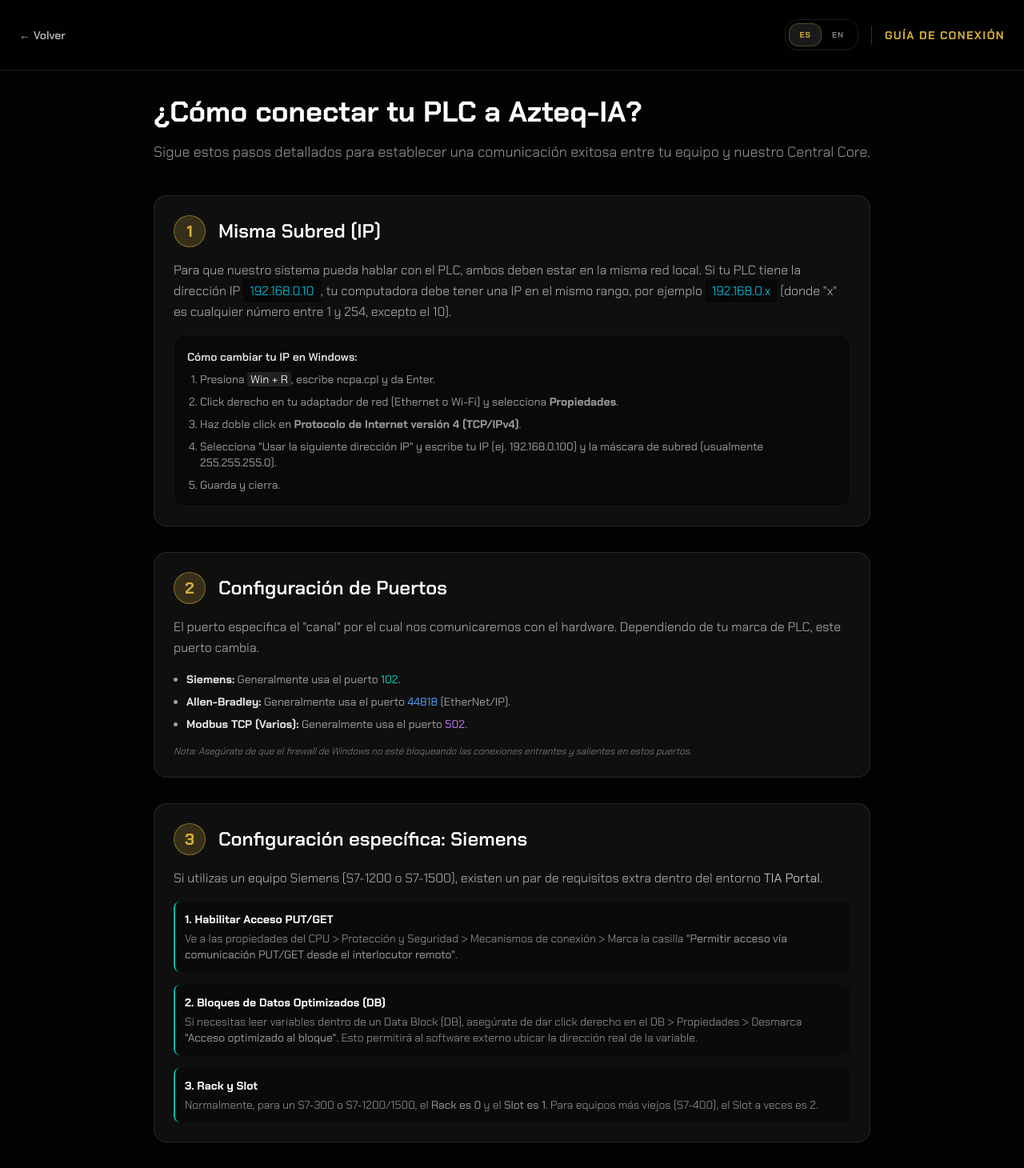
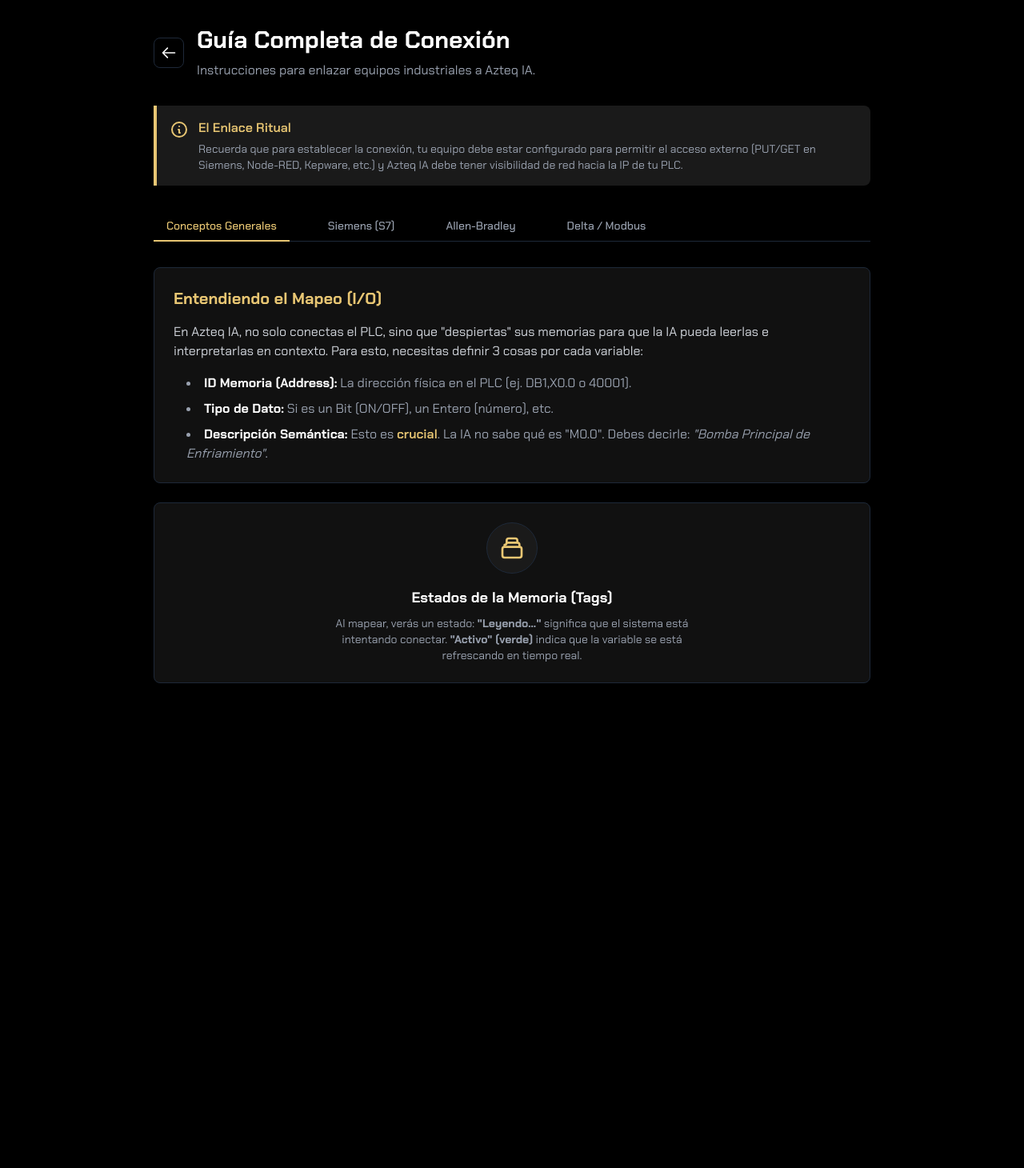
Before and after one commit to lauro99/Azteq-IA-core, a Next.js app: page /planta/ayuda in a window 1280 px wide. Shown: the whole page at 80% size. After the commit the page ends 886 px from the top, so only its background shows below. Built offline with nearby package versions, Linux system fonts and the light colour scheme.

Commit message:
feat: Enhance AyudaConexionPlanta with navigation button and content updates

```diff
--- a/src/app/planta/ayuda/page.tsx
+++ b/src/app/planta/ayuda/page.tsx
@@ -1,122 +1,254 @@
 'use client';
+
+import React, { useState } from 'react';
 import { useRouter } from 'next/navigation';
-import LanguageSelector from '@/components/LanguageSelector';
 
-export default function PlantaAyuda() {
+export default function AyudaConexionPlanta() {
   const router = useRouter();
+  const [activeTab, setActiveTab] = useState<'general' | 'siemens' | 'ab' | 'delta'>('general');
+
+  const tabClasses = (tab: string) => `
+    px-4 py-2 border-b-2 font-medium text-sm transition-colors
+    ${activeTab === tab
+      ? 'border-[#E8C673] text-[#E8C673]'
+      : 'border-transparent text-gray-400 hover:text-gray-200 hover:border-gray-600'}
+  `;
 
   return (
-    <div className="min-h-screen w-full flex flex-col relative bg-[#111]">
-      <div className="absolute inset-0 bg-black/80 pointer-events-none z-0"></div>
+    <div className="min-h-screen bg-black text-white p-8">
+      <div className="max-w-4xl mx-auto">
+        {/* Header */}
+        <div className="flex items-center gap-4 mb-8">
+          <button
+            onClick={() => router.back()}
+            className="p-2 hover:bg-[#1A1A1A] rounded-lg transition-colors border border-gray-800"
+          >
+            <svg className="w-5 h-5" fill="none" stroke="currentColor" viewBox="0 0 24 24">
+              <path strokeLinecap="round" strokeLinejoin="round" strokeWidth={2} d="M10 19l-7-7m0 0l7-7m-7 7h18" />
+            </svg>
+          </button>
+          <div>
+            <h1 className="text-3xl font-bold">Guía Completa de Conexión</h1>
+            <p className="text-gray-400 mt-2">Instrucciones para enlazar equipos industriales a Azteq IA.</p>
+          </div>
+        </div>
 
-      {/* Header Fijo */}
-      <header className="relative z-20 p-4 sm:p-6 flex justify-between items-center border-b border-white/10 bg-black/40 backdrop-blur-md">
-        <button
-          onClick={() => router.back()}
-          className="text-white/70 hover:text-white flex items-center gap-2 text-sm font-semibold transition-colors"
-        >
-          <span>← Volver</span>
-        </button>
-        <div className="flex items-center gap-4">
-          <LanguageSelector />
-          <div className="h-6 w-px bg-white/20"></div>
-          <span className="font-bold text-sm tracking-widest uppercase text-[#D4AF37]">
-            Guía de Conexión
-          </span>
+        {/* Notificación Importante */}
+        <div className="bg-[#1A1A1A] border-l-4 border-[#E8C673] p-4 mb-8 rounded-r-lg">
+          <div className="flex items-start gap-3">
+            <svg className="w-6 h-6 text-[#E8C673] flex-shrink-0 mt-0.5" fill="none" stroke="currentColor" viewBox="0 0 24 24">
+              <path strokeLinecap="round" strokeLinejoin="round" strokeWidth={2} d="M13 16h-1v-4h-1m1-4h.01M21 12a9 9 0 11-18 0 9 9 0 0118 0z" />
+            </svg>
+            <div>
+              <h3 className="font-semibold text-[#E8C673]">El Enlace Ritual</h3>
+              <p className="text-gray-400 text-sm mt-1">
+                Recuerda que para establecer la conexión, tu equipo debe estar configurado para permitir el acceso externo (PUT/GET en Siemens, Node-RED, Kepware, etc.) y Azteq IA debe tener visibilidad de red hacia la IP de tu PLC.
+              </p>
+            </div>
+          </div>
         </div>
-      </header>
 
-      {/* Contenido Principal */}
-      <main className="relative z-10 flex-1 overflow-y-auto p-4 md:p-8 flex justify-center text-white">
-        <div className="w-full max-w-4xl">
-          <h1 className="text-3xl md:text-4xl font-bold mb-4 text-white">
-            ¿Cómo conectar tu PLC a Azteq-IA?
-          </h1>
-          <p className="text-white/60 mb-10 text-lg font-light">
-            Sigue estos pasos detallados para establecer una comunicación exitosa entre tu equipo y nuestro Central Core.
-          </p>
+        {/* Tabs */}
+        <div className="border-b border-gray-800 mb-8">
+          <nav className="-mb-px flex space-x-8 overflow-x-auto">
+            <button onClick={() => setActiveTab('general')} className={tabClasses('general')}>Conceptos Generales</button>
+            <button onClick={() => setActiveTab('siemens')} className={tabClasses('siemens')}>Siemens (S7)</button>
+            <button onClick={() => setActiveTab('ab')} className={tabClasses('ab')}>Allen-Bradley</button>
+            <button onClick={() => setActiveTab('delta')} className={tabClasses('delta')}>Delta / Modbus</button>
+          </nav>
+        </div>
 
-          <div className="space-y-8">
-            {/* Paso 1 */}
-            <div className="bg-white/5 border border-white/10 rounded-2xl p-6 shadow-lg">
-              <div className="flex items-center gap-4 mb-4">
-                <div className="w-10 h-10 rounded-full bg-[#D4AF37]/20 border border-[#D4AF37]/50 flex items-center justify-center text-[#D4AF37] font-bold text-xl">
-                  1
+        {/* Contenido General */}
+        {activeTab === 'general' && (
+          <div className="space-y-6">
+            <section className="bg-[#111] border border-gray-800 rounded-lg p-6">
+              <h2 className="text-xl font-bold mb-4 text-[#E8C673]">Entendiendo el Mapeo (I/O)</h2>
+              <p className="text-gray-300 mb-4">
+                En Azteq IA, no solo conectas el PLC, sino que "despiertas" sus memorias para que la IA pueda leerlas e interpretarlas en contexto. Para esto, necesitas definir 3 cosas por cada variable:
+              </p>
+              <ul className="list-disc list-inside text-gray-400 space-y-2 ml-4">
+                <li><strong className="text-white">ID Memoria (Address):</strong> La dirección física en el PLC (ej. DB1,X0.0 o 40001).</li>
+                <li><strong className="text-white">Tipo de Dato:</strong> Si es un Bit (ON/OFF), un Entero (número), etc.</li>
+                <li><strong className="text-white">Descripción Semántica:</strong> Esto es <span className="text-[#E8C673] font-semibold">crucial</span>. La IA no sabe qué es "M0.0". Debes decirle: <em>"Bomba Principal de Enfriamiento"</em>.</li>
+              </ul>
+            </section>
+
+            <section className="bg-[#111] border border-gray-800 rounded-lg p-6 flex flex-col items-center justify-center text-center">
+                <div className="w-16 h-16 bg-[#1A1A1A] rounded-full flex items-center justify-center mb-4 border border-gray-800">
+                    <svg className="w-8 h-8 text-[#E8C673]" fill="none" stroke="currentColor" viewBox="0 0 24 24">
+                        <path strokeLinecap="round" strokeLinejoin="round" strokeWidth={2} d="M19 11H5m14 0a2 2 0 012 2v6a2 2 0 01-2 2H5a2 2 0 01-2-2v-6a2 2 0 012-2m14 0V9a2 2 0 00-2-2M5 11V9a2 2 0 002-2m0 0V5a2 2 0 012-2h6a2 2 0 012 2v2M7 7h10" />
+                    </svg>
                 </div>
-                <h2 className="text-2xl font-semibold">Misma Subred (IP)</h2>
-              </div>
-              <p className="text-white/70 mb-4 font-light leading-relaxed">
-                Para que nuestro sistema pueda hablar con el PLC, ambos deben estar en la misma red local. Si tu PLC tiene la dirección IP <code className="bg-black/50 px-2 py-1 rounded text-cyan-400">192.168.0.10</code>, tu computadora debe tener una IP en el mismo rango, por ejemplo <code className="bg-black/50 px-2 py-1 rounded text-cyan-400">192.168.0.x</code> (donde "x" es cualquier número entre 1 y 254, excepto el 10).
+                <h3 className="font-bold text-lg mb-2">Estados de la Memoria (Tags)</h3>
+                <p className="text-gray-400 text-sm max-w-md">
+                    Al mapear, verás un estado: <strong>"Leyendo..."</strong> significa que el sistema está intentando conectar. <strong>"Activo" (verde)</strong> indica que la variable se está refrescando en tiempo real.
+                </p>
+            </section>
+          </div>
+        )}
+
+        {/* Contenido Siemens */}
+        {activeTab === 'siemens' && (
+          <div className="space-y-6">
+             <section className="bg-[#111] border border-gray-800 rounded-lg p-6">
+              <h2 className="text-xl font-bold mb-4 text-[#E8C673]">Conexión Siemens S7 (S7-1200, S7-1500, S7-300)</h2>
+              <p className="text-gray-300 mb-4">
+                Para que Azteq IA pueda leer las variables de tu PLC Siemens, debes habilitar el acceso PUT/GET en el TIA Portal.
               </p>
-              <div className="bg-black/40 p-4 rounded-xl border border-white/5">
-                <h3 className="font-semibold text-sm mb-2 text-white/90">Cómo cambiar tu IP en Windows:</h3>
-                <ol className="text-sm text-white/60 space-y-2 list-decimal pl-4">
-                  <li>Presiona <kbd className="bg-white/10 px-1 rounded text-white/90">Win + R</kbd>, escribe <code>ncpa.cpl</code> y da Enter.</li>
-                  <li>Click derecho en tu adaptador de red (Ethernet o Wi-Fi) y selecciona <strong>Propiedades</strong>.</li>
-                  <li>Haz doble click en <strong>Protocolo de Internet versión 4 (TCP/IPv4)</strong>.</li>
-                  <li>Selecciona "Usar la siguiente dirección IP" y escribe tu IP (ej. 192.168.0.100) y la máscara de subred (usualmente 255.255.255.0).</li>
-                  <li>Guarda y cierra.</li>
+
+              <div className="bg-[#1A1A1A] p-4 rounded-md mb-6 relative">
+                <span className="absolute top-2 left-2 text-xs font-bold text-gray-500 uppercase">TIA PORTAL SETUP</span>
+                <ol className="list-decimal list-inside text-gray-400 space-y-3 mt-4">
+                  <li>Ve a las Propiedades de la CPU.</li>
+                  <li>Navega a: <span className="text-white">Protection & Security {'>'} Connection mechanisms</span>.</li>
+                  <li>Marca la casilla: <strong className="text-[#E8C673]">Permit access with PUT/GET communication from remote partner</strong>.</li>
+                  <li><strong className="text-white">Importante:</strong> Si usas Data Blocks (DBs), ve a las propiedades del DB y <strong>DESMARCA</strong> la opción "Optimized block access" (debe ser Standard).</li>
                 </ol>
               </div>
-            </div>
 
-            {/* Paso 2 */}
-            <div className="bg-white/5 border border-white/10 rounded-2xl p-6 shadow-lg">
-              <div className="flex items-center gap-4 mb-4">
-                <div className="w-10 h-10 rounded-full bg-[#D4AF37]/20 border border-[#D4AF37]/50 flex items-center justify-center text-[#D4AF37] font-bold text-xl">
-                  2
-                </div>
-                <h2 className="text-2xl font-semibold">Configuración de Puertos</h2>
+              <h3 className="font-bold text-lg mb-3">Sintaxis de Memorias (Ejemplos)</h3>
+              <div className="overflow-x-auto">
+                <table className="w-full text-left text-sm text-gray-300">
+                  <thead className="bg-[#1A1A1A] text-gray-400 uppercase text-xs">
+                    <tr>
+                      <th className="px-4 py-3 rounded-tl-lg">Tipo</th>
+                      <th className="px-4 py-3">ID Memoria (Sintaxis)</th>
+                      <th className="px-4 py-3 rounded-tr-lg">Descripción</th>
+                    </tr>
+                  </thead>
+                  <tbody className="divide-y divide-gray-800">
+                    <tr>
+                      <td className="px-4 py-3">Marcas (Merker)</td>
+                      <td className="px-4 py-3 font-mono text-[#E8C673]">M0.0, M1.5</td>
+                      <td className="px-4 py-3">Bits internos estándar.</td>
+                    </tr>
+                    <tr>
+                      <td className="px-4 py-3">Data Block (Bit)</td>
+                      <td className="px-4 py-3 font-mono text-[#E8C673]">DB1,X2.0</td>
+                      <td className="px-4 py-3">Bit en el Byte 2 del DB1.</td>
+                    </tr>
+                    <tr>
+                      <td className="px-4 py-3">Data Block (Entero)</td>
+                      <td className="px-4 py-3 font-mono text-[#E8C673]">DB5,INT10</td>
+                      <td className="px-4 py-3">Entero (16bits) en el Byte 10 del DB5.</td>
+                    </tr>
+                    <tr>
+                      <td className="px-4 py-3">Data Block (Real)</td>
+                      <td className="px-4 py-3 font-mono text-[#E8C673]">DB2,REAL4</td>
+                      <td className="px-4 py-3">Flotante (32bits) en el Byte 4 del DB2.</td>
+                    </tr>
+                    <tr>
+                      <td className="px-4 py-3">Inputs / Outputs</td>
+                      <td className="px-4 py-3 font-mono text-[#E8C673]">I0.1 / Q0.2</td>
+                      <td className="px-4 py-3">Entradas y salidas físicas.</td>
+                    </tr>
+                  </tbody>
+                </table>
               </div>
-              <p className="text-white/70 mb-4 font-light leading-relaxed">
-                El puerto especifica el "canal" por el cual nos comunicaremos con el hardware. Dependiendo de tu marca de PLC, este puerto cambia.
+            </section>
+          </div>
+        )}
+
+        {/* Contenido Allen-Bradley */}
+        {activeTab === 'ab' && (
+          <div className="space-y-6">
+             <section className="bg-[#111] border border-gray-800 rounded-lg p-6">
+              <h2 className="text-xl font-bold mb-4 text-[#E8C673]">Conexión Allen-Bradley (ControlLogix, CompactLogix)</h2>
+              <p className="text-gray-300 mb-4">
+                Azteq IA lee directamente los "Tags" (nombres simbólicos) de los PLCs Allen-Bradley mediante Ethernet/IP. No necesitas direcciones de memoria físicas, sólo los nombres exactos definidos en Studio 5000.
               </p>
-              <ul className="text-sm text-white/60 space-y-2 list-disc pl-4 mb-4">
-                <li><strong className="text-white/90">Siemens:</strong> Generalmente usa el puerto <code className="text-teal-400">102</code>.</li>
-                <li><strong className="text-white/90">Allen-Bradley:</strong> Generalmente usa el puerto <code className="text-blue-400">44818</code> (EtherNet/IP).</li>
-                <li><strong className="text-white/90">Modbus TCP (Varios):</strong> Generalmente usa el puerto <code className="text-purple-400">502</code>.</li>
-              </ul>
-              <p className="text-white/50 text-xs font-light italic">
-                Nota: Asegúrate de que el firewall de Windows no esté bloqueando las conexiones entrantes y salientes en estos puertos.
+
+              <h3 className="font-bold text-lg mb-3">Sintaxis de Memorias (Ejemplos)</h3>
+              <div className="overflow-x-auto">
+                <table className="w-full text-left text-sm text-gray-300">
+                  <thead className="bg-[#1A1A1A] text-gray-400 uppercase text-xs">
+                    <tr>
+                      <th className="px-4 py-3 rounded-tl-lg">Tipo</th>
+                      <th className="px-4 py-3">ID Memoria (Tag Name)</th>
+                      <th className="px-4 py-3 rounded-tr-lg">Notas</th>
+                    </tr>
+                  </thead>
+                  <tbody className="divide-y divide-gray-800">
+                    <tr>
+                      <td className="px-4 py-3">Tag Global</td>
+                      <td className="px-4 py-3 font-mono text-[#E8C673]">Start_Button</td>
+                      <td className="px-4 py-3">Un Tag global a nivel del controlador.</td>
+                    </tr>
+                    <tr>
+                      <td className="px-4 py-3">Miembro de una Estructura (UDT)</td>
+                      <td className="px-4 py-3 font-mono text-[#E8C673]">Motor_1.Running</td>
+                      <td className="px-4 py-3">Usa un punto `.` para acceder a miembros.</td>
+                    </tr>
+                    <tr>
+                      <td className="px-4 py-3">Arreglos (Arrays)</td>
+                      <td className="px-4 py-3 font-mono text-[#E8C673]">Temperatures[5]</td>
+                      <td className="px-4 py-3">Usa corchetes `[]` para los índices.</td>
+                    </tr>
+                    <tr>
+                      <td className="px-4 py-3">Tag de Programa (Program Tags)</td>
+                      <td className="px-4 py-3 font-mono text-[#E8C673]">Program:MainProgram.MyTag</td>
+                      <td className="px-4 py-3">Prefijo `Program:NombrePrograma.` (Raramente usado si todo es global).</td>
+                    </tr>
+                  </tbody>
+                </table>
+              </div>
+            </section>
+          </div>
+        )}
+
+        {/* Contenido Delta / Modbus */}
+        {activeTab === 'delta' && (
+          <div className="space-y-6">
+            <section className="bg-[#111] border border-gray-800 rounded-lg p-6">
+              <h2 className="text-xl font-bold mb-4 text-[#E8C673]">Conexión Modbus TCP (Delta, Schneider, y otros)</h2>
+              <p className="text-gray-300 mb-4">
+                Para PLCs Delta o cualquier equipo que soporte Modbus TCP, debes especificar la dirección del registro. Azteq IA soporta la nomenclatura tradicional de 5 o 6 dígitos.
               </p>
-            </div>
 
-            {/* Paso 3 */}
-            <div className="bg-white/5 border border-white/10 rounded-2xl p-6 shadow-lg">
-              <div className="flex items-center gap-4 mb-4">
-                <div className="w-10 h-10 rounded-full bg-[#D4AF37]/20 border border-[#D4AF37]/50 flex items-center justify-center text-[#D4AF37] font-bold text-xl">
-                  3
-                </div>
-                <h2 className="text-2xl font-semibold">Configuración específica: Siemens</h2>
+              <div className="bg-[#1A1A1A] p-4 rounded-md mb-6">
+                <p className="text-sm text-gray-400">
+                  Asegúrate de configurar el PLC con una IP fija, habilitar el servidor Modbus TCP (normalmente puerto 502) y conocer el <strong>ID de Unidad (Slave ID)</strong>, que usualmente es 1.
+                </p>
               </div>
-              <p className="text-white/70 mb-4 font-light leading-relaxed">
-                Si utilizas un equipo Siemens (S7-1200 o S7-1500), existen un par de requisitos extra dentro del entorno <strong>TIA Portal</strong>.
-              </p>
-              <div className="space-y-4 text-sm text-white/70">
-                <div className="bg-black/30 p-3 rounded-lg border-l-2 border-teal-500">
-                  <h4 className="font-bold text-white mb-1">1. Habilitar Acceso PUT/GET</h4>
-                  <p className="text-white/60 font-light">
-                    Ve a las propiedades del CPU &gt; Protección y Seguridad &gt; Mecanismos de conexión &gt; Marca la casilla <strong>"Permitir acceso vía comunicación PUT/GET desde el interlocutor remoto"</strong>.
-                  </p>
-                </div>
-                <div className="bg-black/30 p-3 rounded-lg border-l-2 border-teal-500">
-                  <h4 className="font-bold text-white mb-1">2. Bloques de Datos Optimizados (DB)</h4>
-                  <p className="text-white/60 font-light">
-                    Si necesitas leer variables dentro de un Data Block (DB), asegúrate de dar click derecho en el DB &gt; Propiedades &gt; Desmarca <strong>"Acceso optimizado al bloque"</strong>. Esto permitirá al software externo ubicar la dirección real de la variable.
-                  </p>
-                </div>
-                <div className="bg-black/30 p-3 rounded-lg border-l-2 border-teal-500">
-                  <h4 className="font-bold text-white mb-1">3. Rack y Slot</h4>
-                  <p className="text-white/60 font-light">
-                    Normalmente, para un S7-300 o S7-1200/1500, el <strong>Rack es 0</strong> y el <strong>Slot es 1</strong>. Para equipos más viejos (S7-400), el Slot a veces es 2.
-                  </p>
-                </div>
+
+              <h3 className="font-bold text-lg mb-3">Sintaxis de Registros (Ejemplos)</h3>
+              <div className="overflow-x-auto">
+                <table className="w-full text-left text-sm text-gray-300">
+                  <thead className="bg-[#1A1A1A] text-gray-400 uppercase text-xs">
+                    <tr>
+                      <th className="px-4 py-3 rounded-tl-lg">Tipo Modbus</th>
+                      <th className="px-4 py-3">ID Memoria (Sintaxis)</th>
+                      <th className="px-4 py-3 rounded-tr-lg">Acceso</th>
+                    </tr>
+                  </thead>
+                  <tbody className="divide-y divide-gray-800">
+                    <tr>
+                      <td className="px-4 py-3">Coils (0xxxx)</td>
+                      <td className="px-4 py-3 font-mono text-[#E8C673]">00001 / 00010</td>
+                      <td className="px-4 py-3">Lectura/Escritura (Bits)</td>
+                    </tr>
+                    <tr>
+                      <td className="px-4 py-3">Discrete Inputs (1xxxx)</td>
+                      <td className="px-4 py-3 font-mono text-[#E8C673]">10001 / 10020</td>
+                      <td className="px-4 py-3">Sólo Lectura (Bits)</td>
+                    </tr>
+                    <tr>
+                      <td className="px-4 py-3">Input Registers (3xxxx)</td>
+                      <td className="px-4 py-3 font-mono text-[#E8C673]">30001 / 30100</td>
+                      <td className="px-4 py-3">Sólo Lectura (Palabras de 16-bits)</td>
+                    </tr>
+                    <tr>
+                      <td className="px-4 py-3">Holding Registers (4xxxx)</td>
+                      <td className="px-4 py-3 font-mono text-[#E8C673]">40001 / 40150</td>
+                      <td className="px-4 py-3">Lectura/Escritura (Palabras de 16-bits)</td>
+                    </tr>
+                  </tbody>
+                </table>
               </div>
-            </div>
-
+            </section>
           </div>
-        </div>
-      </main>
+        )}
+      </div>
     </div>
   );
 }
```
Also changed, not shown: src/app/planta/[brand]/page.tsx (+8 -1 lines).
